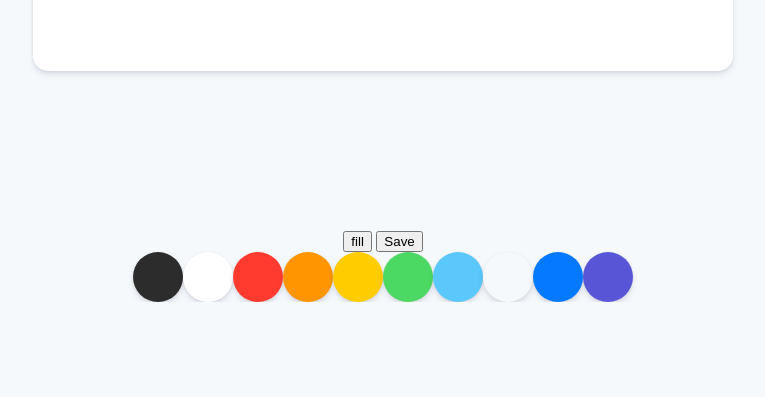
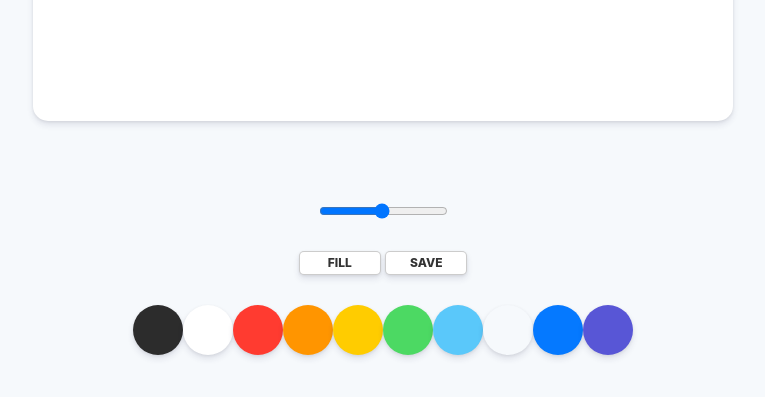
Before and after one commit to Grayson-choi/paintJS, a plain HTML site: page index.html in a window 1280 px wide. Shown: the part 629-1026 px from the top of the page, without its empty margins (257-1022 px from the left). Before the commit the page ends 931 px from the top, so only its background shows below. Drawn offline with Linux system fonts and the light colour scheme.

Commit message:
brush 제어 창 추가

```diff
--- a/index.html
+++ b/index.html
@@ -9,11 +9,12 @@
 <body>
   <canvas id="jsCanvas" class="canvas">  </canvas>
     <div class="controls">
-      <div class="controls">
-        <div class="controls__btn">
+        <div class="controls__range">
+          <input type="range" id="jsRange" min="0.1" max="5.0" value="2.5" step="0.1">
+        </div>
+      <div class="controls__btns">
         <button id="jsMode">fill</button>
         <button id="jsSave">Save</button>
-      </div>
       </div>
       <div class="controls__colors" id="jsColors">
         <div class="controls__color" style="background-color: #2c2c2c"></div>
--- a/styles.css
+++ b/styles.css
@@ -5,6 +5,7 @@ body {
   display: flex;
   flex-direction: column;
   align-items: center;
+  padding: 50px 0px;
 }
 
 .canvas{
@@ -22,6 +23,30 @@ body {
   align-items: center;
 }
 
+.controls .controls__btns {
+  margin-bottom: 30px;
+}
+
+.controls__btns button {
+  all: unset;
+  cursor: pointer;
+  background-color: white;
+  padding: 5px 0px;
+  width: 80px;
+  text-align: center;
+  border-radius: 5px;
+  box-shadow: 0 4px 6px rgba(50, 50, 93, 0.11), 0 1px 3px rgba(0, 0, 0, 0.08);
+  border: 1px solid rgba(0, 0, 0, 0.2);
+  color:  rgba(0, 0, 0, 0.8);
+  text-transform: uppercase;
+  font-weight: 800;
+  font-size: 12px;
+}
+
+.controls__btns button:active {
+  transform: scale(0.98);
+}
+
 .controls .controls__colors {
   display: flex;
 }
@@ -32,3 +57,7 @@ body {
   border-radius: 25px; /* border-radius는 width의 절반 */
   box-shadow: 0 4px 6px rgba(50, 50, 93, 0.11), 0 1px 3px rgba(0, 0, 0, 0.08);
 }
+
+.controls .controls__range {
+  margin-bottom: 30px;
+}
```
